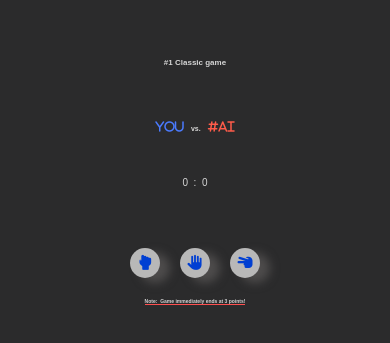
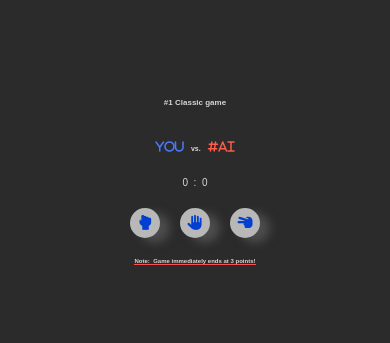
Before and after one commit to Iosalom/rock-paper-scissors-app, a plain HTML site: page index.html in a window 390 px wide. Shown: the part 241-584 px from the top of the page. Drawn offline with Linux system fonts and the light colour scheme.

Commit message:
Update styles.css

```diff
--- a/styles.css
+++ b/styles.css
@@ -206,6 +206,7 @@ button {
 
 .hint-info-styles h4 {
   border-bottom: 1px solid rgb(255, 80, 80);
+  transition: 0.3s ease-out;
 }
 .hint-info-styles-almost-hidden h4 {
   color: rgb(255, 255, 255, 0.4);
@@ -254,9 +255,10 @@ button {
     font-size: 15px;
   }
   .hint-info-styles h4 {
-    font-size: 10px;
+    font-size: 12px;
   }
 }
+/* POP-UP */
 @media (max-width: 640px) {
   .pop-up-window-styles-ai,
   .pop-up-window-styles-player {
@@ -320,10 +322,17 @@ button {
     transition: 0.3s ease-out;
   }
   .hint-info-styles h4 {
-    font-size: 7px;
+    font-size: 9px;
   }
   .versus-text {
     font-size: 12px;
+  }
+  /* NEW CODE */
+  .btns-div-styles {
+    margin: 0 0 20px;
+  }
+  .grid-container {
+    grid-gap: 15px;
   }
 }
 @media (max-width: 498px) {
@@ -351,8 +360,18 @@ button {
     font-weight: 500;
     transition: 0.3s ease-out;
   }
+  .hint-info-styles h4 {
+    font-size: 7px;
+  }
   .versus-text {
     font-size: 8px;
+  }
+   /* NEW CODE */
+  .btns-div-styles {
+    margin: 0 0 10px;
+  }
+  .grid-container {
+    grid-gap: 10px;
   }
 }
 @media (max-width: 440px) {
@@ -384,7 +403,14 @@ button {
     font-size: 15px;
   }
   .hint-info-styles h4 {
-    font-size: 5px;
+    font-size: 6px;
+  }
+   /* NEW CODE */
+  .btns-div-styles {
+    margin: 0 0 20px;
+  }
+  .grid-container {
+    grid-gap: 0;
   }
 }
 @media (max-width: 400px) {
```
